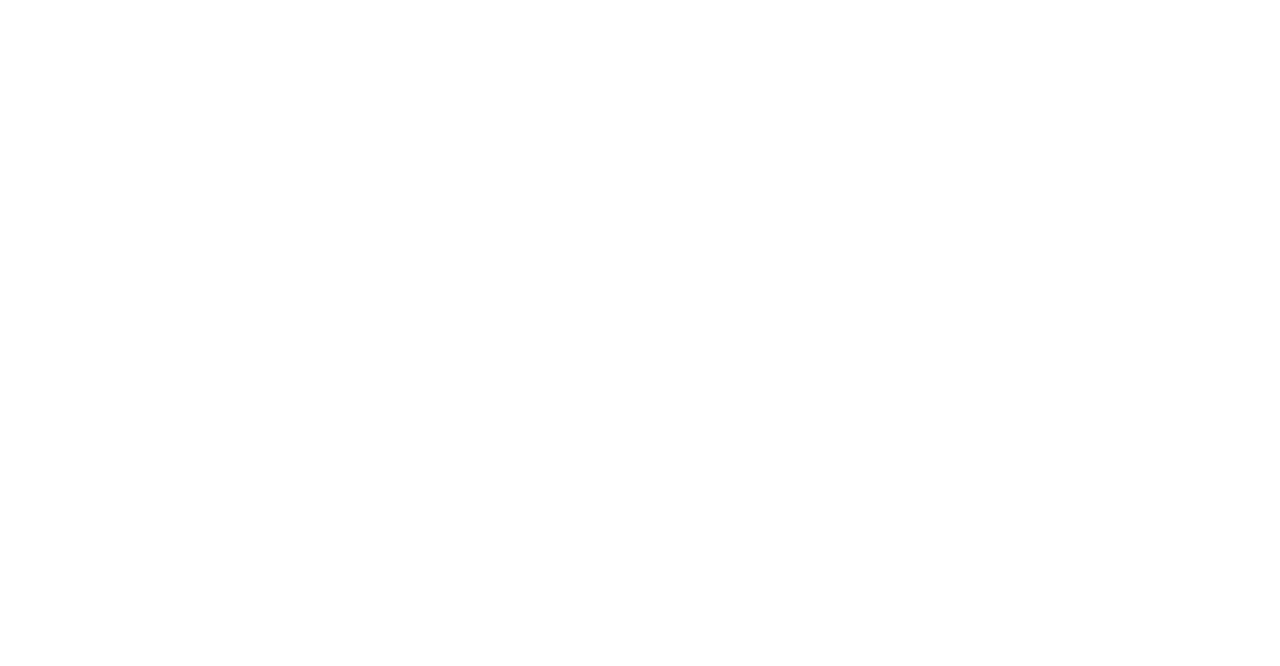
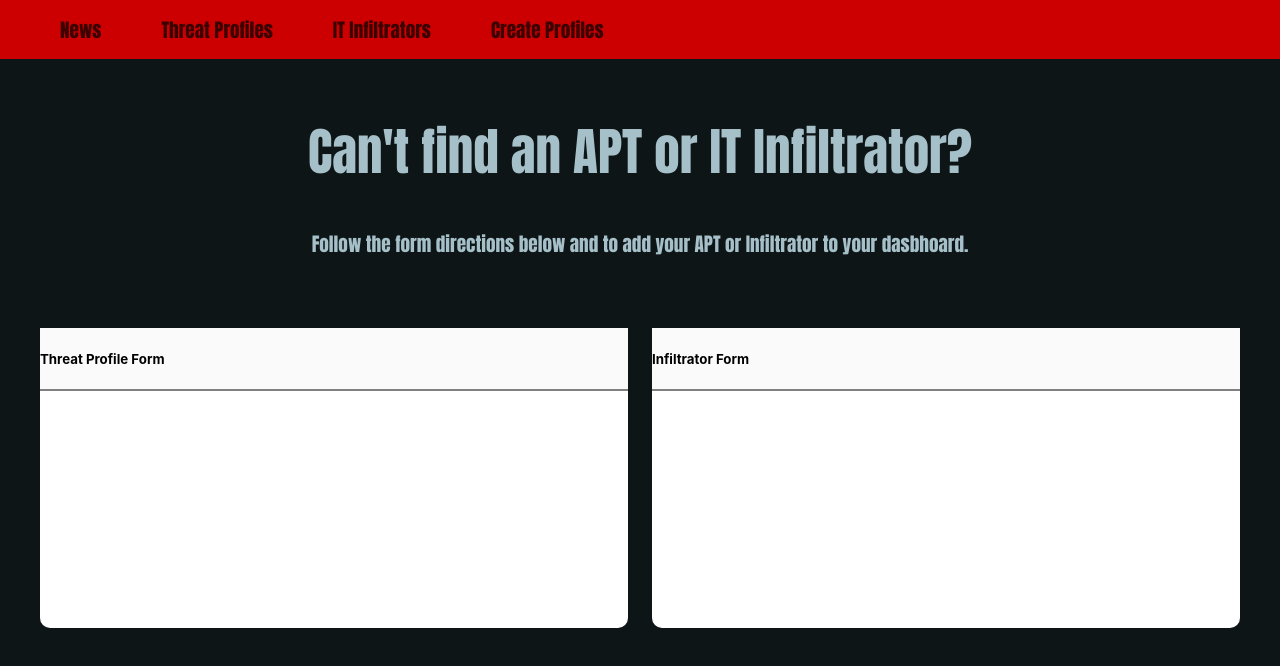
Before and after one commit to skansher/threat-vector, a React (Create React App) app: page /createProfile in a window 1280 px wide. Before the commit this address had no page. Shown: the top 666 px of the page. Built offline with nearby package versions, Linux system fonts and the light colour scheme.

Commit message:
Started form page for manually creating profiles

```diff
--- a/src/App.css
+++ b/src/App.css
@@ -16,3 +16,13 @@
   font-weight: 500;
   color: #A6C0C9;
 }
+
+.page-container h3 {
+  font-size: 1.2rem;
+  font-weight: bold;
+  text-align: center;
+  margin-bottom: 30px;
+  font-family: impact;
+  font-weight: 500;
+  color: #A6C0C9;
+}
--- a/src/App.js
+++ b/src/App.js
@@ -3,6 +3,7 @@
 import News from './Components/News.jsx';
 import Profile from './Components/Profile.jsx';
 import Infiltrators from './Components/Infiltrators.jsx';
+import CreateProfile from './Components/CreateProfile.jsx';
 
 function App() {
   return (
@@ -12,6 +13,7 @@
         <Route path="/news" element={<News />} />
         <Route path="/profile" element={<Profile />} />
         <Route path="/infiltrators" element={<Infiltrators/>} />
+        <Route path="/createProfile" element={<CreateProfile/>} />
       </Routes>
     </Router>
   );
--- /dev/null
+++ b/src/CSS/form.css
@@ -0,0 +1,20 @@
+
+.row {
+    display: flex;
+    justify-content: space-between;
+    gap: 5px;
+    flex-wrap: wrap;
+    margin: 20px;
+}
+
+.card {
+    width: 49%;
+    height: 300px;
+    background-color: white;
+    border-radius: 10px;
+}
+
+.card-header {
+    border-bottom: 2px solid grey;
+    background-color: rgba(250, 250, 250, 1);
+}
--- /dev/null
+++ b/src/Components/CreateProfile.jsx
@@ -0,0 +1,29 @@
+import React, { useState } from "react";
+import "../CSS/form.css";
+import Header from "./Header.jsx";
+
+const CreateProfile = () =>{
+    return(
+        <div>
+        <Header />
+        <div className="page-container">
+            <h1 style={{ marginBottom: '0'}}>Can't find an APT or IT Infiltrator?</h1>
+            <h3>Follow the form directions below and to add your APT or Infiltrator to your dasbhoard.</h3>
+            <div class="row">
+                <div class="card">
+                    <div class="card-header">
+                        <h5>Threat Profile Form</h5>
+                    </div>
+                </div>
+                <div class="card">
+                    <div class="card-header">
+                        <h5>Infiltrator Form</h5>
+                    </div>
+                </div>
+            </div>
+        </div>
+        </div>
+    );
+}
+
+export default CreateProfile;
--- a/src/Components/Header.jsx
+++ b/src/Components/Header.jsx
@@ -17,6 +17,9 @@
             <div className="header-element">
                 <Link to="/infiltrators" className="link">IT Infiltrators</Link>
             </div>
+            <div className="header-element">
+                <Link to="/createProfile" className="link">Create Profiles</Link>
+            </div>
         </div>
     );
 }
```
